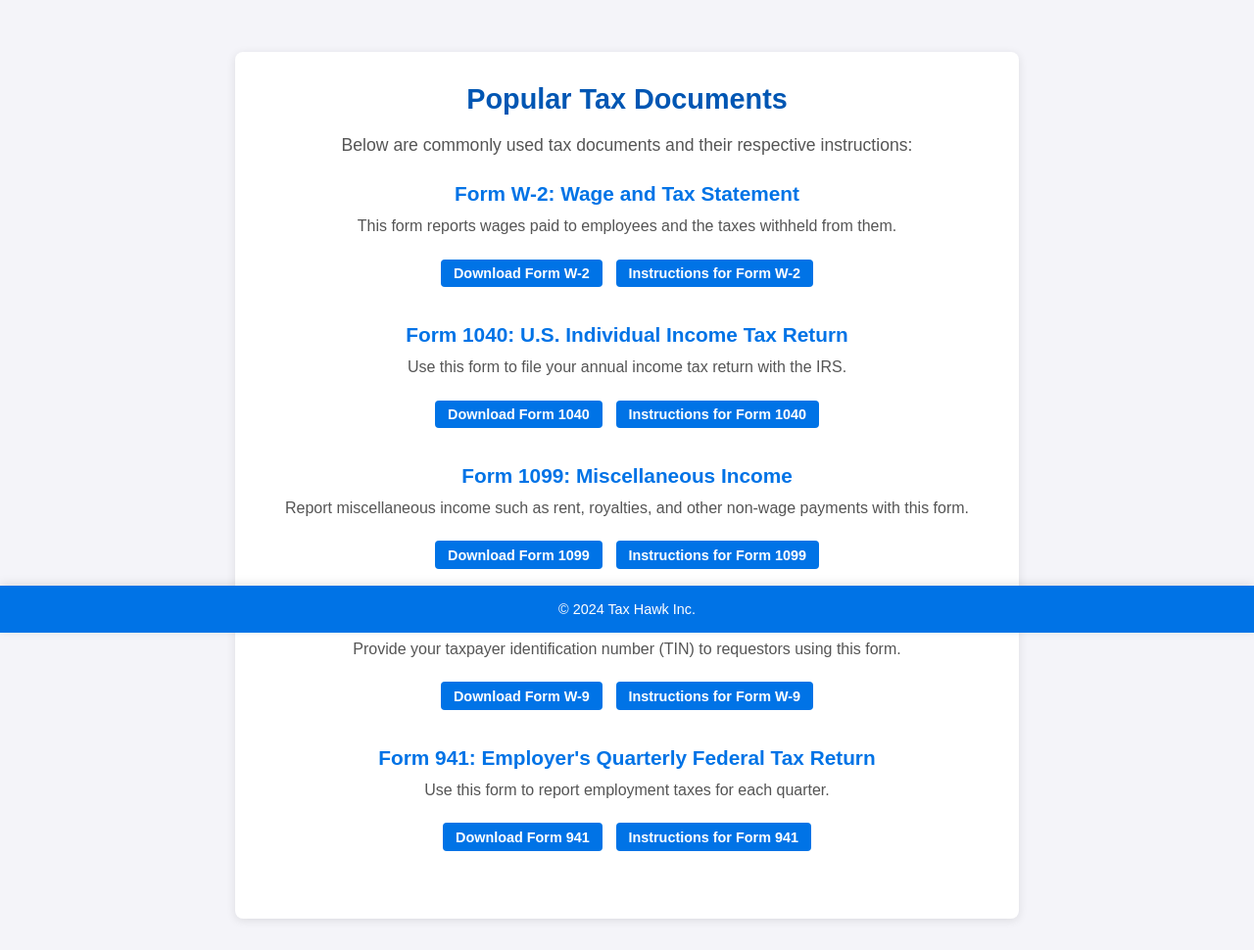
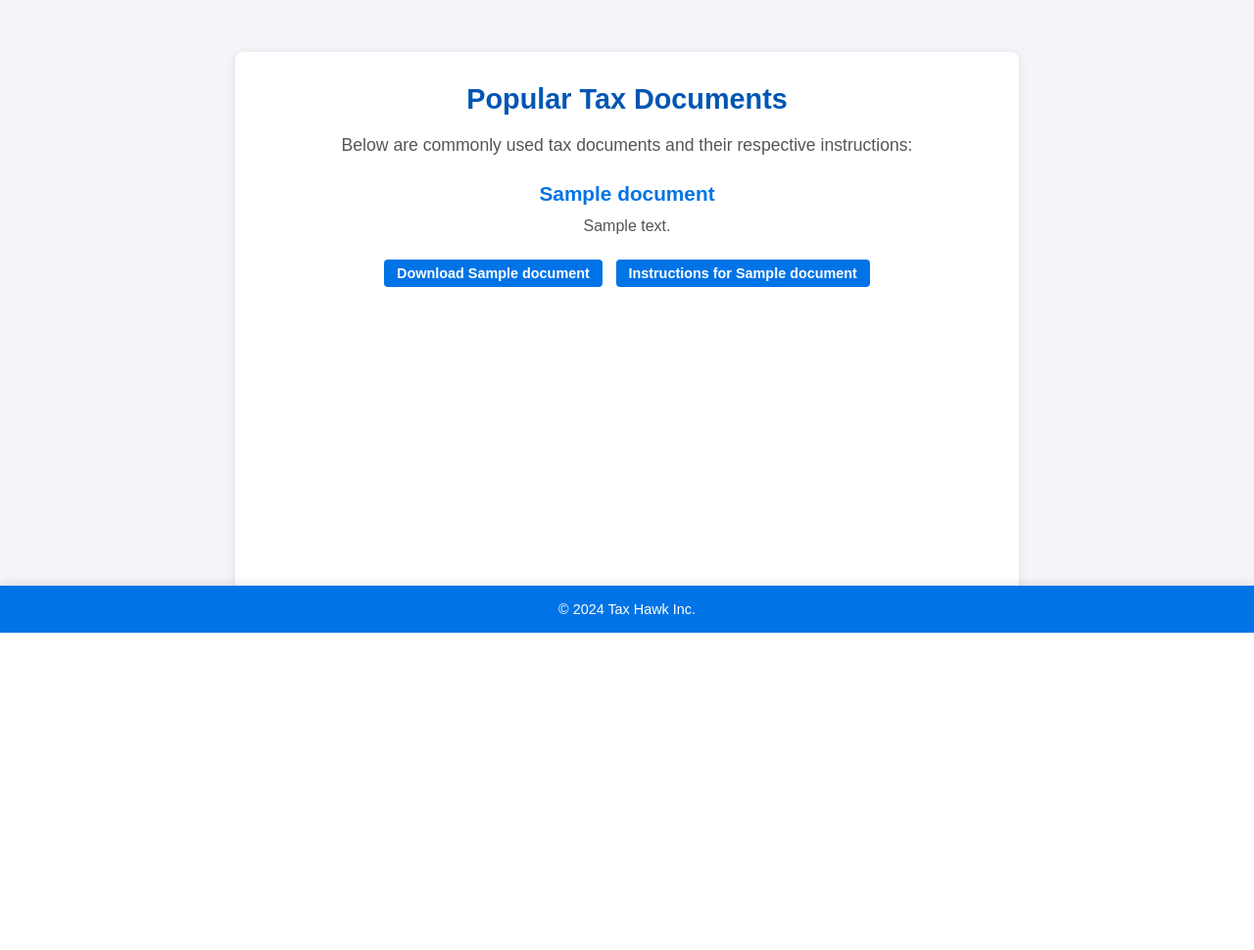
Before and after one commit to jnewell-7/403Project, a Node server app: template views/documents.ejs in a window 1280 px wide. Shown: the part 154-1124 px from the top of the page at 98% size. After the commit the page ends 800 px from the top, so only its background shows below. Run offline with Node 20, Linux system fonts and the light colour scheme; the template is opened without the code that fills it: most values are stand-ins (such as "Sample title", 1, 10 or a date in 2020).

Commit message:
documents now obtained from database

```diff
--- a/index.js
+++ b/index.js
@@ -221,10 +221,16 @@ app.get("/faqs", async (req, res) => {
 });
 
 
-//route for the documents.ejs page
-app.get("/documents", (req, res) => {
-  res.render("documents", { title: "Tax Documents" });
+app.get("/documents", async (req, res) => {
+  try {
+    const documents = await knex.select("*").from("documents");
+    res.render("documents", { title: "Tax Documents", documents });
+  } catch (error) {
+    console.error("Error fetching documents:", error);
+    res.status(500).send("An error occurred while fetching documents.");
+  }
 });
+
 
 
 
--- a/views/documents.ejs
+++ b/views/documents.ejs
@@ -28,47 +28,18 @@
     <p>Below are commonly used tax documents and their respective instructions:</p>
 
     <!-- Document Section -->
-    <section>
-      <!-- Form W-2 -->
-      <div class="document-item">
-        <h3>Form W-2: Wage and Tax Statement</h3>
-        <p>This form reports wages paid to employees and the taxes withheld from them.</p>
-        <a href="/files/Form-W2.pdf" class="btn" target="_blank">Download Form W-2</a>
-        <a href="/files/Form-W2-Instructions.pdf" class="btn" target="_blank">Instructions for Form W-2</a>
-      </div>
+        <!-- Document Section -->
+        <section>
+          <% documents.forEach(doc => { %>
+            <div class="document-item">
+              <h3><%= doc.title %></h3>
+              <p><%= doc.description %></p>
+              <a href="<%= doc.download_link %>" class="btn" target="_blank">Download <%= doc.title.split(":")[0] %></a>
+              <a href="<%= doc.instructions_link %>" class="btn" target="_blank">Instructions for <%= doc.title.split(":")[0] %></a>
+            </div>
+          <% }); %>
+        </section>
 
-      <!-- Form 1040 -->
-      <div class="document-item">
-        <h3>Form 1040: U.S. Individual Income Tax Return</h3>
-        <p>Use this form to file your annual income tax return with the IRS.</p>
-        <a href="/files/Form-1040.pdf" class="btn" target="_blank">Download Form 1040</a>
-        <a href="/files/Form-1040-Instructions.pdf" class="btn" target="_blank">Instructions for Form 1040</a>
-      </div>
-
-      <!-- Form 1099 -->
-      <div class="document-item">
-        <h3>Form 1099: Miscellaneous Income</h3>
-        <p>Report miscellaneous income such as rent, royalties, and other non-wage payments with this form.</p>
-        <a href="/files/Form-1099.pdf" class="btn" target="_blank">Download Form 1099</a>
-        <a href="/files/Form-1099-Instructions.pdf" class="btn" target="_blank">Instructions for Form 1099</a>
-      </div>
-
-      <!-- Form W-9 -->
-      <div class="document-item">
-        <h3>Form W-9: Request for Taxpayer Identification Number</h3>
-        <p>Provide your taxpayer identification number (TIN) to requestors using this form.</p>
-        <a href="/files/Form-W9.pdf" class="btn" target="_blank">Download Form W-9</a>
-        <a href="/files/Form-W9-Instructions.pdf" class="btn" target="_blank">Instructions for Form W-9</a>
-      </div>
-
-      <!-- Form 941 -->
-      <div class="document-item">
-        <h3>Form 941: Employer's Quarterly Federal Tax Return</h3>
-        <p>Use this form to report employment taxes for each quarter.</p>
-        <a href="/files/Form-941.pdf" class="btn" target="_blank">Download Form 941</a>
-        <a href="/files/Form-941-Instructions.pdf" class="btn" target="_blank">Instructions for Form 941</a>
-      </div>
-    </section>
   </main>
 
   <!-- Footer Section -->
--- a/views/faqs.ejs
+++ b/views/faqs.ejs
@@ -93,7 +93,6 @@
           <% groupedFaqs[category].forEach(faq => { %>
             <div class="faq-item">
               <div>
-                <%= console.log("FAQ ID:", faq.faq_id) %> <!-- Logs the value during rendering -->
               </div>
               <div class="faq-question" onclick="toggleAnswer('<%= faq.faq_id %>')">
                 <%= faq.question %>
```
